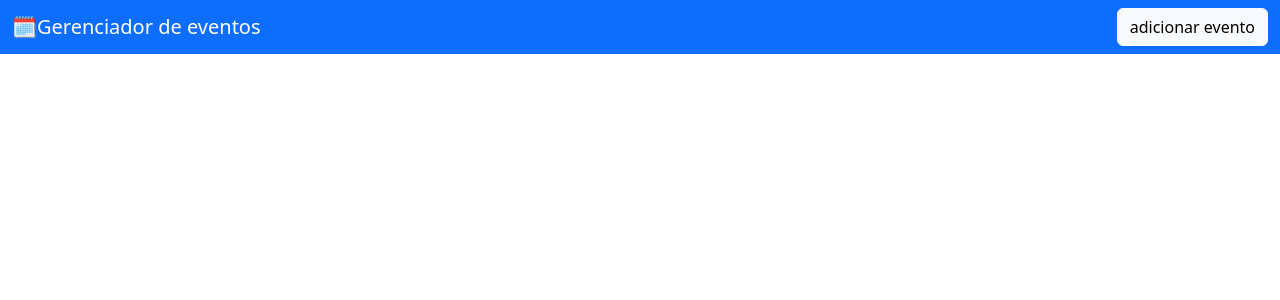
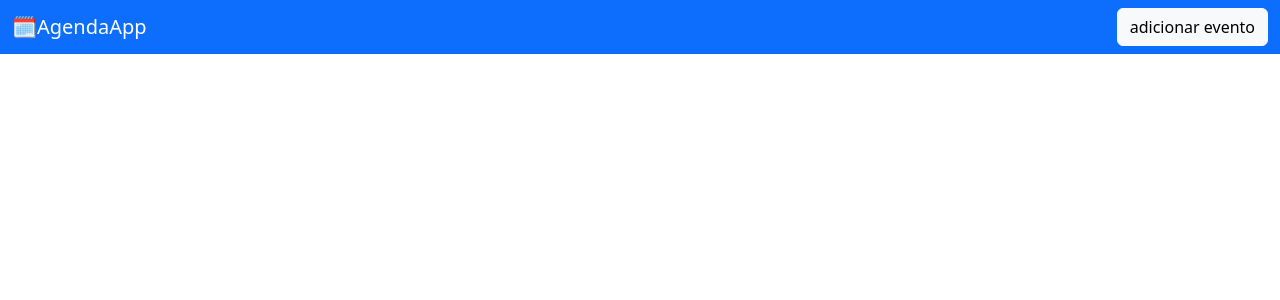
Before and after one commit to sebasthub/agenda, a Django app: page / in a window 1280 px wide. Shown: the top 300 px of the page. Run offline with Django 4.2, Linux system fonts and the light colour scheme; data that the repository does not hold is empty; some libraries are stand-ins or nearby versions.

Commit message:
fix: nome do index atualizado

```diff
--- a/AgendaApp/eventos/templates/base.html
+++ b/AgendaApp/eventos/templates/base.html
@@ -16,7 +16,7 @@
     <body>
         <nav class="navbar bg-primary">
             <div class="container-fluid">
-              <span class="navbar-brand mb-0 h1"><a href="{% url "index" %}" style="color: white;text-decoration:none; ">🗓️Gerenciador de eventos</a></span>
+              <span class="navbar-brand mb-0 h1"><a href="{% url "index" %}" style="color: white;text-decoration:none; ">🗓️AgendaApp</a></span>
               <a hx-get="{% url "cadastra_evento" %}" hx-target="#subistituir" class="btn btn-light d-flex" type="submit">adicionar evento</a>
             </div>
           </nav>
```
